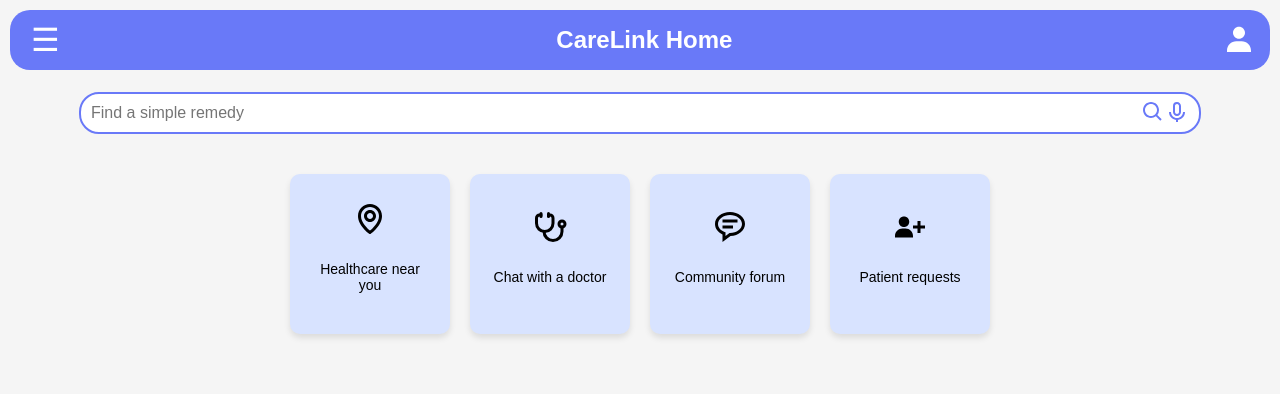
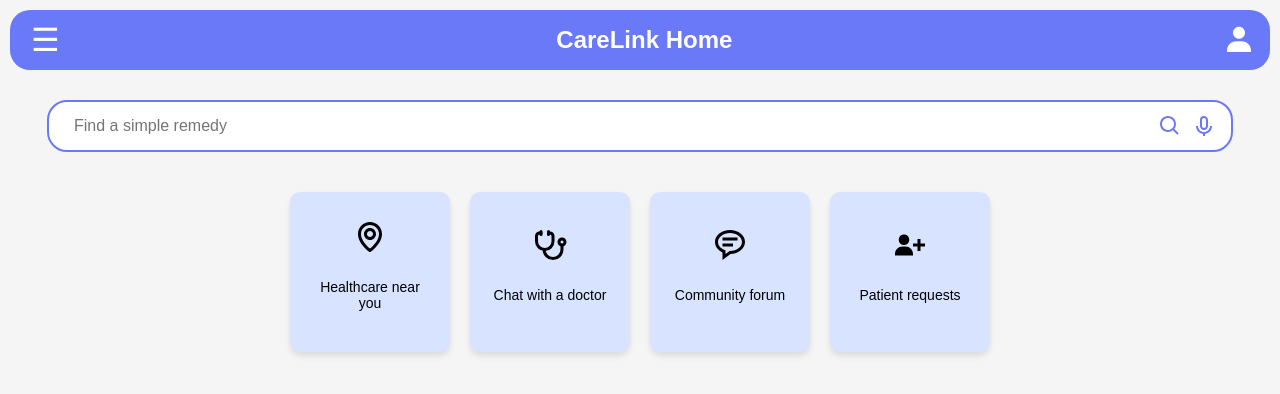
Before and after one commit to SasheO/sesame-street-SP2024, a React (Create React App) app in the folder frontend/: page / in a window 1280 px wide. Shown: the top 394 px of the page. Built offline with nearby package versions, Linux system fonts and the light colour scheme.

Commit message:
fixed typing bug in search bar

```diff
--- a/frontend/src/components/HomePage/HomePage.css
+++ b/frontend/src/components/HomePage/HomePage.css
@@ -26,40 +26,6 @@ body {
     border: none;
     color: white;
     cursor: pointer;
-  }
-
-  /* Search Bar Container */
-  .search-bar-container {
-    display: flex;
-    flex-direction: column;
-    align-items: center;
-    margin: 30px;
-    position: relative;
-  }
-
-  /* Icon Buttons Above Search Bar */
-  .icon-buttons {
-    display: flex;
-    justify-content: flex-end;
-    width: 90%;
-    z-index: 10;
-    margin-bottom: -32px; /* Move closer to the search bar */
-  }
-
-  .icon-btn {
-    font-size: 24px;
-    color: #6979F8;
-    cursor: pointer;
-  }
-
-  /* Search Input */
-  .search-input {
-    width: 90%;
-    padding: 10px;
-    border: 2px solid #6979F8;
-    border-radius: 20px; /* Fully rounded edges */
-    outline: none;
-    font-size: 16px;
   }
 
   .feature-card {
--- /dev/null
+++ b/frontend/src/components/HomePage/HomePage_components/SearchBar.css
@@ -0,0 +1,36 @@
+  .search-bar-container {
+    display: flex;
+    align-items: center;
+    justify-content: space-between;
+    width: 90%;
+    margin: 30px auto;
+    position: relative;
+    border: 2px solid #6979F8;
+    border-radius: 20px;
+    padding: 5px 15px;
+    background: white;
+}
+
+/* Search Input */
+.search-input {
+    flex-grow: 1; /* Makes input take remaining space */
+    border: none;
+    outline: none;
+    font-size: 16px;
+    padding: 10px;
+    width: 100%;
+    background: transparent;
+}
+
+/* Icon Container */
+.icon-buttons {
+    display: flex;
+    gap: 10px;
+}
+
+/* Icons */
+.icon-btn {
+    font-size: 24px;
+    color: #6979F8;
+    cursor: pointer;
+}
--- a/frontend/src/components/HomePage/HomePage_components/SearchBar.jsx
+++ b/frontend/src/components/HomePage/HomePage_components/SearchBar.jsx
@@ -1,14 +1,15 @@
 import React from 'react';
-import { BiSearch, BiMicrophone } from 'react-icons/bi'; // Import icons
+import { BiSearch, BiMicrophone } from 'react-icons/bi';
+import './SearchBar.css';
 
 const SearchBar = () => {
   return (
     <div className="search-bar-container">
+      <input type="text" placeholder="Find a simple remedy" className="search-input" />
       <div className="icon-buttons">
         <BiSearch aria-label="Search icon" className="icon-btn" />
         <BiMicrophone aria-label="Microphone icon" className="icon-btn" />
       </div>
-      <input type="text" placeholder="Find a simple remedy" className="search-input" />
     </div>
   );
 };
--- a/frontend/src/components/Locations/Locations_components/SearchBar.css
+++ b/frontend/src/components/Locations/Locations_components/SearchBar.css
@@ -1,32 +1,36 @@
 .search-bar-container {
   display: flex;
-    flex-direction: column;
   align-items: center;
-    margin: 30px;
+  justify-content: space-between;
+  width: 90%;
+  margin: 30px auto;
   position: relative;
+  border: 2px solid #6979F8;
+  border-radius: 20px;
+  padding: 5px 15px;
+  background: white;
 }
 
-  /* Icon Buttons Above Search Bar */
+/* Search Input */
+.search-input {
+  flex-grow: 1; /* Makes input take remaining space */
+  border: none;
+  outline: none;
+  font-size: 16px;
+  padding: 10px;
+  width: 100%;
+  background: transparent;
+}
+
+/* Icon Container */
 .icon-buttons {
   display: flex;
-    justify-content: flex-end;
-    width: 90%;
-    z-index: 10;
-    margin-bottom: -32px; /* Move closer to the search bar */
+  gap: 10px;
 }
 
+/* Icons */
 .icon-btn {
   font-size: 24px;
   color: #6979F8;
   cursor: pointer;
 }
-
-  /* Search Input */
-  .search-input {
-    width: 90%;
-    padding: 10px;
-    border: 2px solid #6979F8;
-    border-radius: 20px; /* Fully rounded edges */
-    outline: none;
-    font-size: 16px;
-  }
--- a/frontend/src/components/Locations/Locations_components/SearchBar.jsx
+++ b/frontend/src/components/Locations/Locations_components/SearchBar.jsx
@@ -1,14 +1,15 @@
 import React from 'react';
-import { BiSearch, BiMicrophone } from 'react-icons/bi'; // Import icons
+import { BiSearch, BiMicrophone } from 'react-icons/bi';
+import './SearchBar.css';
 
 const SearchBar = () => {
   return (
     <div className="search-bar-container">
+      <input type="text" placeholder="Find a simple remedy" className="search-input" />
       <div className="icon-buttons">
         <BiSearch aria-label="Search icon" className="icon-btn" />
         <BiMicrophone aria-label="Microphone icon" className="icon-btn" />
       </div>
-      <input type="text" placeholder="Find a healthcare facility near you" className="search-input" />
     </div>
   );
 };
```
Also changed, not shown: 1 other file (tests, documents, lock files or other folders). Lines whose indentation alone changed are shown as unchanged.
